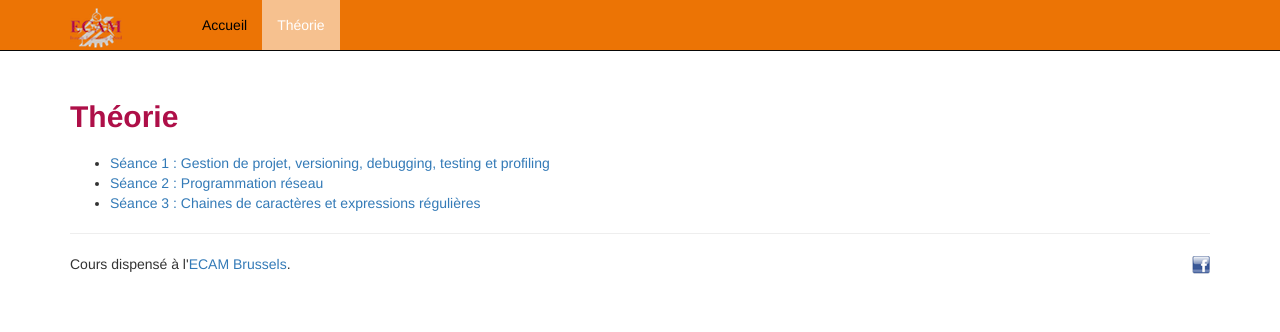
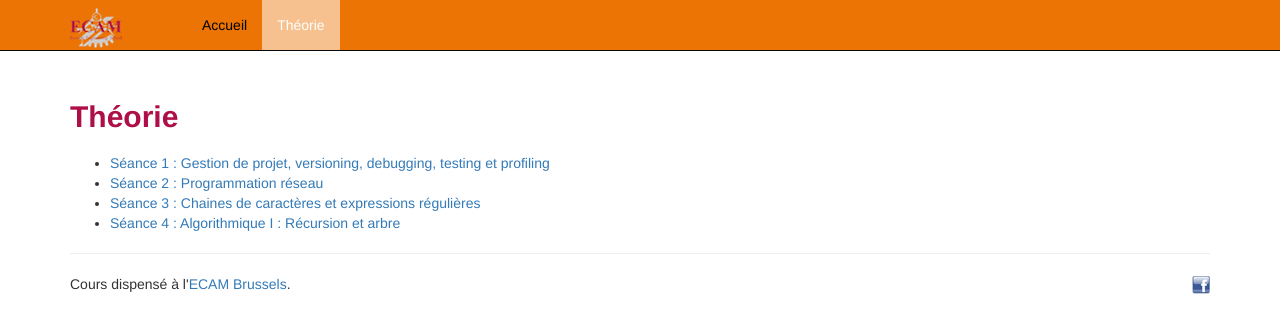
Before and after one commit to ECAM-Brussels/PythonAdvanced2BA, a plain HTML site: page theory.htm in a window 1280 px wide. Drawn offline with Linux system fonts and the light colour scheme.

Commit message:
Add slides of fourth session of theory courses

```diff
--- a/theory.htm
+++ b/theory.htm
@@ -47,6 +47,7 @@
 				<li><a href="files/ECAM-PythonAvance2BA-2016-Cours1-Slides.pdf" rel="external">Séance 1 : Gestion de projet, versioning, debugging, testing et profiling</a></li>
 				<li><a href="files/ECAM-PythonAvance2BA-2016-Cours2-Slides.pdf" rel="external">Séance 2 : Programmation réseau</a></li>
 				<li><a href="files/ECAM-PythonAvance2BA-2016-Cours3-Slides.pdf" rel="external">Séance 3 : Chaines de caractères et expressions régulières</a></li>
+				<li><a href="files/ECAM-PythonAvance2BA-2016-Cours4-Slides.pdf" rel="external">Séance 4 : Algorithmique I : Récursion et arbre</a></li>
 			</ul>
 
 			<hr />
```
Also changed, not shown: 1 other file.
